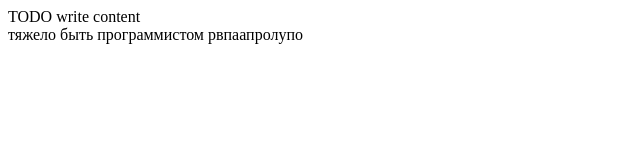
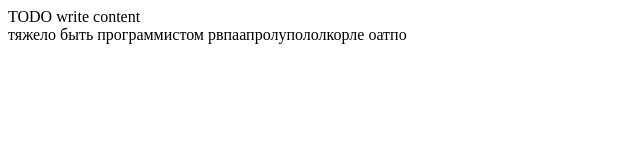
Before and after one commit to IrinaSoro/labPRO, a website: page public_html/newhtml.html in a window 1280 px wide. Shown: the full height of the page, 0-640 px from the left. Drawn offline with Linux system fonts and the light colour scheme.

Commit message:
изменеиеоо

```diff
--- a/public_html/newhtml.html
+++ b/public_html/newhtml.html
@@ -13,6 +13,7 @@
     <body>
         <div>TODO write content</div>
         тяжело быть программистом
-        рвпаапролупо
+        рвпаапролупололкорле
+        оатпо
     </body>
 </html>
```
